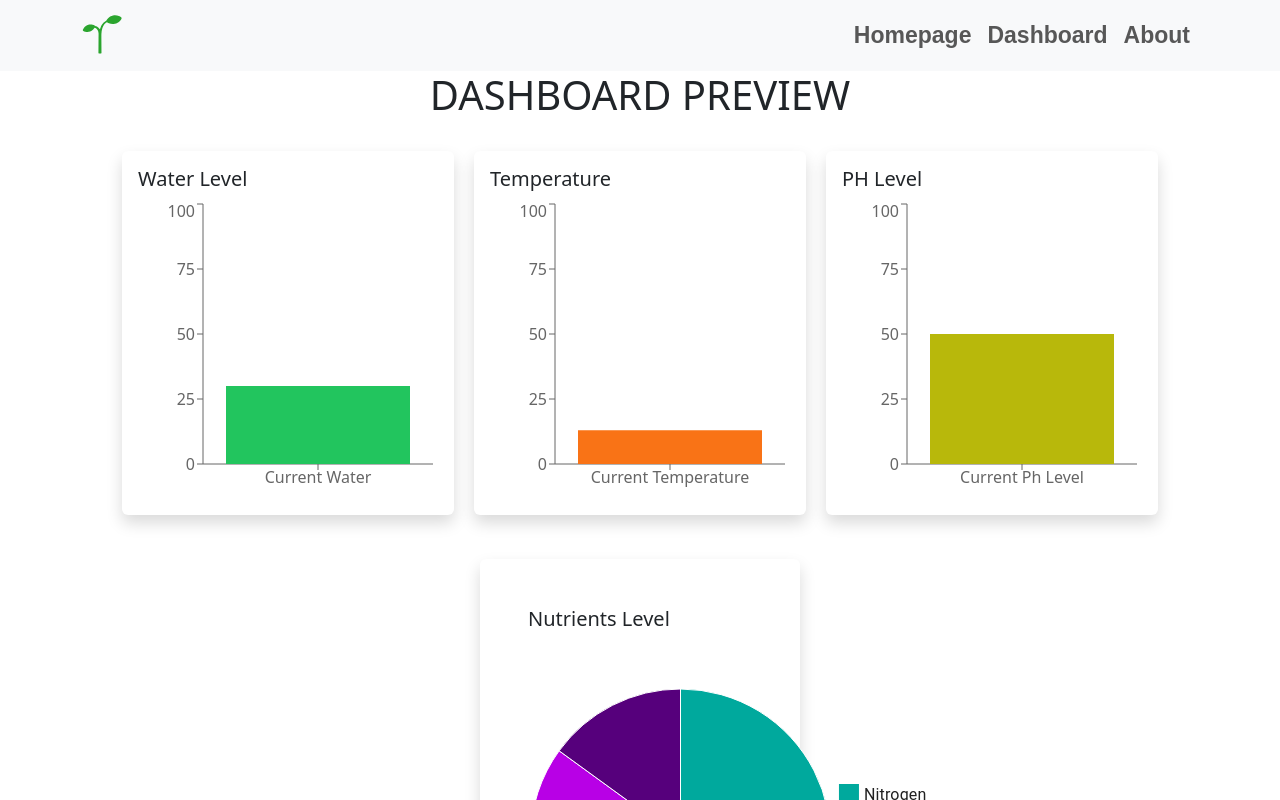
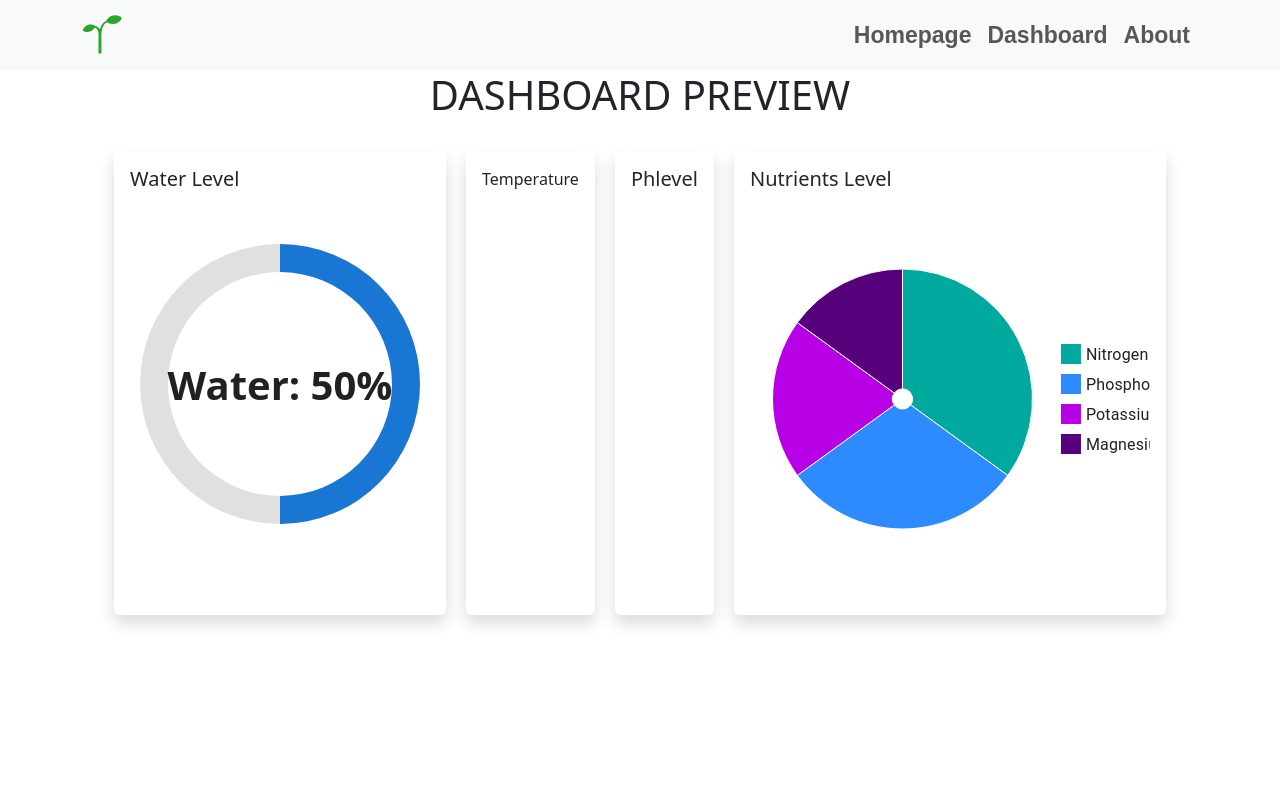
Before and after one commit to lolomoguzu/AI-Monitoring, a React (Vite) app in the folder Monitoring/: page /Dashboard in a window 1280 px wide. Shown: the top 800 px of the page. Built offline with nearby package versions, Linux system fonts and the light colour scheme.

Commit message:
fix some features of dashboard

```diff
--- a/Monitoring/src/Design/Dashboard.css
+++ b/Monitoring/src/Design/Dashboard.css
@@ -11,13 +11,6 @@
   flex-wrap: wrap;
 }
 
-/* Tooltip container */
-.custom-tooltip {
-  background: #fff;
-  padding: 10px;
-  border-radius: 5px;
-  box-shadow: 0px 0px 5px rgba(0, 0, 0, 0.2);
-}
 
 
 /* Responsive Design */
--- a/Monitoring/src/Pages/Dashboard.tsx
+++ b/Monitoring/src/Pages/Dashboard.tsx
@@ -1,141 +1,37 @@
-import React from "react";
 import NavButton from "../Components/NavButton";
-import { BarChart, Bar, XAxis, YAxis, Tooltip, Cell } from "recharts";
-import { PieChart } from "@mui/x-charts/PieChart";
 import "../Design/Dashboard.css";
+import Waterlevel from "../SensorComponents/Waterlevel";
+import Temperature from "../SensorComponents/Temperature";
+import PlantNutrients from "../SensorComponents/PlantNutrients";
+import Phlevel from "../SensorComponents/Phlevel";
 
-// Define Data Types
-interface DataItem {
-  name: string;
-  Water?: number;
-  Temperature?: number;
-  PhLevel?: number;
-  value?: number;
-}
-
-// Sample Data
-const waterData: DataItem[] = [{ name: "Current Water", Water: 30 }];
-const temperatureData: DataItem[] = [
-  { name: "Current Temperature", Temperature: 13 },
-];
-const PhLevelData: DataItem[] = [{ name: "Current Ph Level", PhLevel: 50 }];
-
-// Function to determine bar and text color based on pH value
-const getBarColor = (value: number): string => {
-  if (value < 20) return "#FF0000"; // Red for acidic (low pH)
-  if (value >= 50 && value <= 70) return "#b8b80b"; // Yellow for neutral
-  return "#008000"; // Green for alkaline (high pH)
-};
-
-const plantNutrients = [
-  { id: 0, value: 35, label: "Nitrogen (N)", color: "#00A99D" },
-  { id: 1, value: 30, label: "Phosphorus (P)", color: "#2E8BFF" },
-  { id: 2, value: 20, label: "Potassium (K)", color: "#B800E6" },
-  { id: 3, value: 15, label: "Magnesium (Mg)", color: "#56007C" },
-];
-
-const nutrientValueFormatter = (value: { value: number }) => `${value.value}%`;
-// Main Dashboard Component
-const HeaderTxt: React.FC = () => {
+const Dashboard: React.FC = () => {
   return (
     <div>
-      <NavButton />
+      <div>
+        <NavButton />
+      </div>
       <h1 className="dashboard-title">DASHBOARD PREVIEW</h1>
       <div className="dashboard-grid">
         {/* Water Level */}
         <div className="mt-4 p-3 bg-white rounded shadow">
-          <h5>Water Level</h5>
-          <BarChart width={300} height={300} data={waterData}>
-            <XAxis dataKey="name" />
-            <YAxis domain={[0, 100]} />
-            <Tooltip />
-            <Bar dataKey="Water" fill="#22C55E" />
-          </BarChart>
+          <Waterlevel />
         </div>
-
         {/* Temperature */}
         <div className="mt-4 p-3 bg-white rounded shadow">
-          <h5>Temperature</h5>
-          <BarChart width={300} height={300} data={temperatureData}>
-            <XAxis dataKey="name" />
-            <YAxis domain={[0, 100]} />
-            <Tooltip />
-            <Bar dataKey="Temperature" fill="#F97316" />
-          </BarChart>
+          <Temperature />
         </div>
-
         {/* PH Level */}
         <div className="mt-4 p-3 bg-white rounded shadow">
-          <h5>PH Level</h5>
-          <BarChart width={300} height={300} data={PhLevelData}>
-            <XAxis dataKey="name" />
-            <YAxis domain={[0, 100]} />
-            <Tooltip
-              content={({ payload }) => {
-                if (payload && payload.length) {
-                  const phValue = payload[0].value as number;
-                  return (
-                    <div
-                      style={{
-                        background: "#fff",
-                        padding: "10px",
-                        boxShadow: "0px 0px 5px rgba(0, 0, 0, 0.2)",
-                      }}
-                    >
-                      <p>Current Ph Level</p>
-                      <p
-                        style={{
-                          margin: 0,
-                          color: getBarColor(phValue),
-                        }}
-                      >
-                        PhLevel: {phValue}
-                      </p>
-                    </div>
-                  );
-                }
-                return null;
-              }}
-            />
-            <Bar dataKey="PhLevel">
-              {PhLevelData.map((entry, index) => (
-                <Cell
-                  key={`cell-${index}`}
-                  fill={getBarColor(entry.PhLevel!)}
-                />
-              ))}
-            </Bar>
-          </BarChart>
+          <Phlevel />
         </div>
-
         {/* {Pie Chart} */}
-        <div className="mt-4 p-5 w-25 bg-white rounded shadow">
-          <div>
-            <h5>Nutrients Level</h5>
-            <PieChart
-              series={[
-                {
-                  data: plantNutrients,
-                  highlightScope: { fade: "global", highlight: "item" },
-                  valueFormatter: nutrientValueFormatter,
-                  innerRadius: 10, // Increase for more spacing in the center
-                  outerRadius: 150, // Increase for a bigger pie
-                },
-              ]}
-              width={400} // Adjust chart width
-              height={400} // Adjust chart height
-              slotProps={{
-                legend: {
-                  position: { vertical: "middle", horizontal: "right" },
-                  padding: -70, // Move legend text to the left
-                },
-              }}
-            />
-          </div>
+        <div className="mt-4 p-3 bg-white rounded shadow">
+          <PlantNutrients />
         </div>
       </div>
     </div>
   );
 };
 
-export default HeaderTxt;
+export default Dashboard;
--- /dev/null
+++ b/Monitoring/src/SensorComponents/Phlevel.tsx
@@ -0,0 +1,9 @@
+const Phlevel = () => {
+  return (
+    <div>
+      <h5>Phlevel</h5>
+    </div>
+  );
+};
+
+export default Phlevel;
--- /dev/null
+++ b/Monitoring/src/SensorComponents/PlantNutrients.tsx
@@ -0,0 +1,39 @@
+import { PieChart } from "@mui/x-charts/PieChart";
+
+const plantNutrients = [
+  { id: 0, value: 35, label: "Nitrogen (N)", color: "#00A99D" },
+  { id: 1, value: 30, label: "Phosphorus (P)", color: "#2E8BFF" },
+  { id: 2, value: 20, label: "Potassium (K)", color: "#B800E6" },
+  { id: 3, value: 15, label: "Magnesium (Mg)", color: "#56007C" },
+];
+
+const nutrientValueFormatter = (value: { value: number }) => `${value.value}%`;
+
+const PlantNutrients = () => {
+  return (
+    <div>
+      <h5>Nutrients Level</h5>
+      <PieChart
+        series={[
+          {
+            data: plantNutrients,
+            highlightScope: { fade: "global", highlight: "item" },
+            valueFormatter: nutrientValueFormatter,
+            innerRadius: 10, // Increase for more spacing in the center
+            outerRadius: 130, // Increase for a bigger pie
+          },
+        ]}
+        width={400} // Adjust chart width
+        height={400} // Adjust chart height
+        slotProps={{
+          legend: {
+            position: { vertical: "middle", horizontal: "right" },
+            padding: -70, // Move legend text to the left
+          },
+        }}
+      />
+    </div>
+  );
+};
+
+export default PlantNutrients;
--- /dev/null
+++ b/Monitoring/src/SensorComponents/Temperature.tsx
@@ -0,0 +1,7 @@
+
+
+const Temperature = () => {
+  return <div>Temperature</div>;
+};
+
+export default Temperature;
--- /dev/null
+++ b/Monitoring/src/SensorComponents/Waterlevel.tsx
@@ -0,0 +1,44 @@
+import Stack from "@mui/material/Stack";
+import { Gauge, gaugeClasses } from "@mui/x-charts/Gauge";
+import { useState } from "react";
+import Tooltip from "@mui/material/Tooltip";
+
+const Waterlevel = () => {
+  const [hovered, setHovered] = useState(false);
+  const waterLevel = 50;
+  return (
+    <div>
+      <h5>Water Level</h5>
+      <Stack direction={{ xs: "column", md: "row" }} spacing={{ xs: 3, md: 5 }}>
+        <Tooltip
+          title={hovered ? `Water Level: ${waterLevel}%` : ""}
+          arrow
+          placement="top"
+        >
+          <div
+            onMouseEnter={() => setHovered(true)}
+            onMouseLeave={() => setHovered(false)}
+          >
+            <Gauge
+              width={300}
+              height={370}
+              value={50}
+              valueMax={100}
+              text={({ value }) => `Water: ${value}%`}
+              sx={{
+                cursor: "pointer",
+                [`& .${gaugeClasses.valueText}`]: {
+                  fontSize: "40px",
+                  fontWeight: "bold",
+                  fill: "#000",
+                },
+              }}
+            />
+          </div>
+        </Tooltip>
+      </Stack>
+    </div>
+  );
+};
+
+export default Waterlevel;
```
